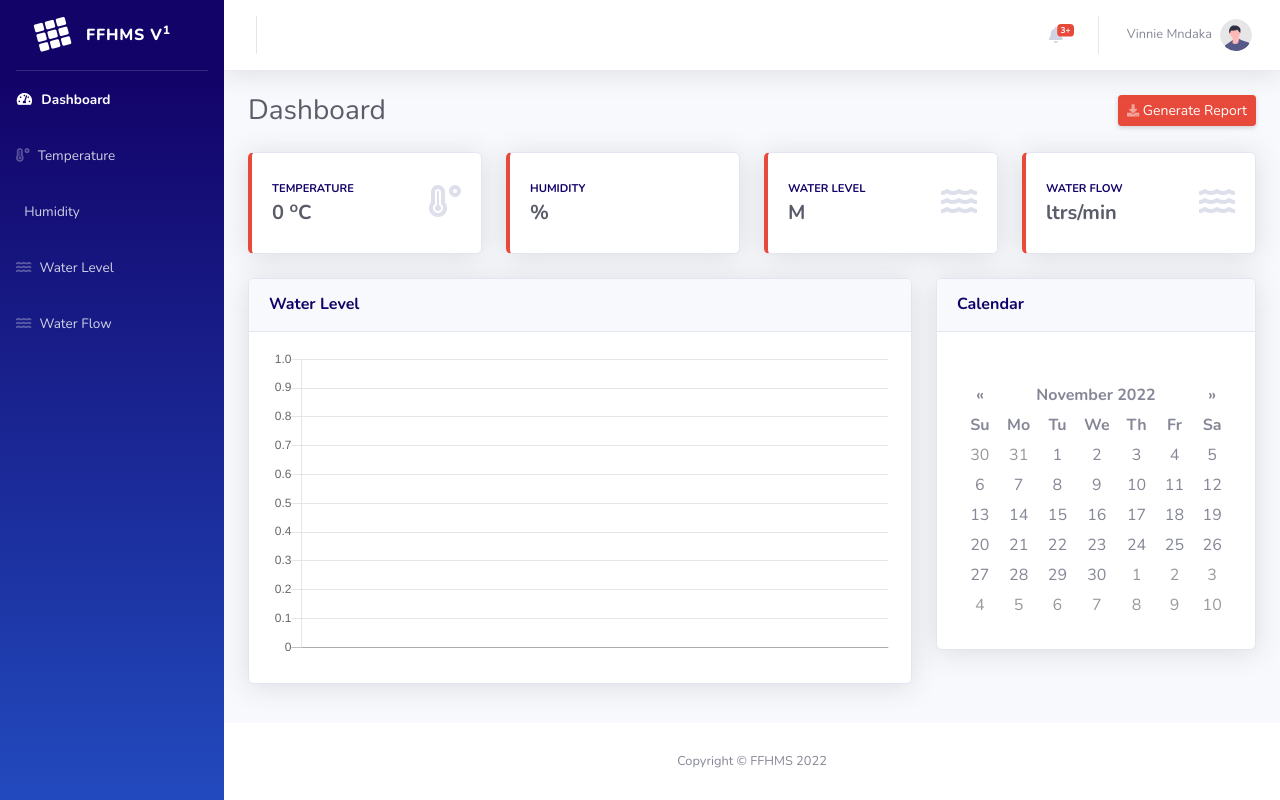
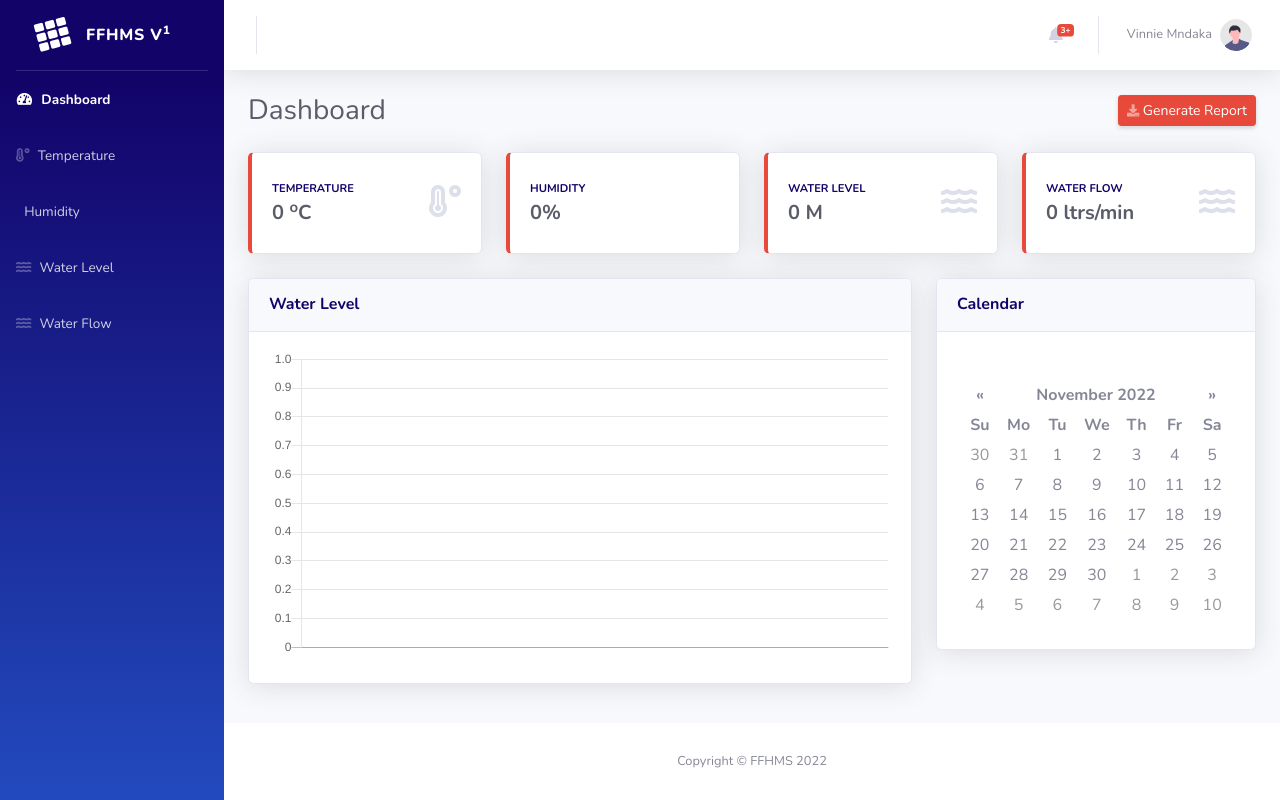
Before and after one commit to ZonseTech/flood-forecast-monitoring-system, a PHP site: page / in a window 1280 px wide. Run offline with PHP 8.4, Linux system fonts and the light colour scheme; some libraries are stand-ins or nearby versions.

Commit message:
Fix:: debugging

```diff
--- a/website/index.php
+++ b/website/index.php
@@ -44,7 +44,7 @@
 								Humidity
 							</div>
 							<div class="h5 mb-0 font-weight-bold text-gray-800">
-								<span id="current-humidity"></span>%
+								<span id="current-humidity">0</span>%
 							</div>
 						</div>
 						<div class="col-auto">
@@ -67,7 +67,7 @@
 							<div class="row no-gutters align-items-center">
 								<div class="col-auto">
 									<div class="h5 mb-0 mr-3 font-weight-bold text-gray-800"><span
-											id="current-water-level"></span> M</div>
+											id="current-water-level">0</span> M</div>
 								</div>
 							</div>
 						</div>
@@ -89,7 +89,7 @@
 								Water Flow
 							</div>
 							<div class="h5 mb-0 font-weight-bold text-gray-800">
-								<span id="current-water-flow"></span>
+								<span id="current-water-flow">0</span>
 								ltrs/min
 							</div>
 						</div>
```
